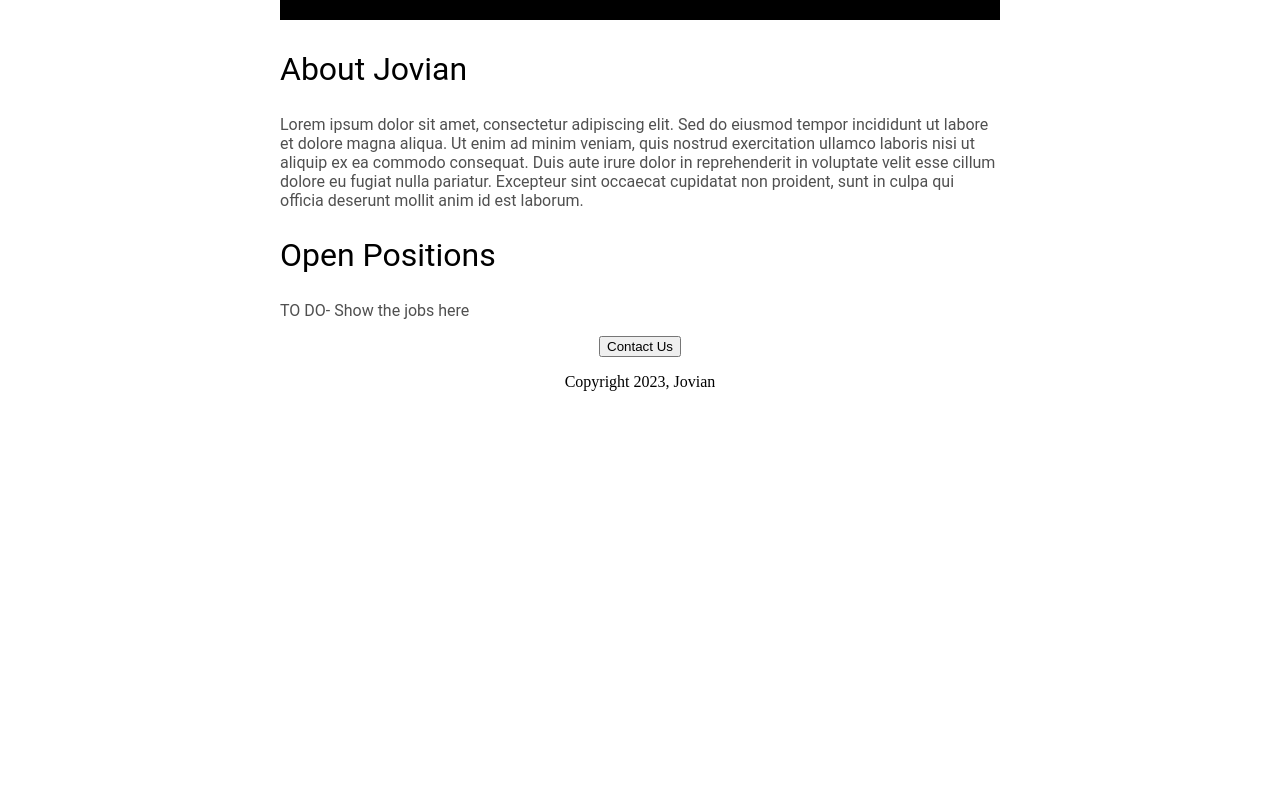
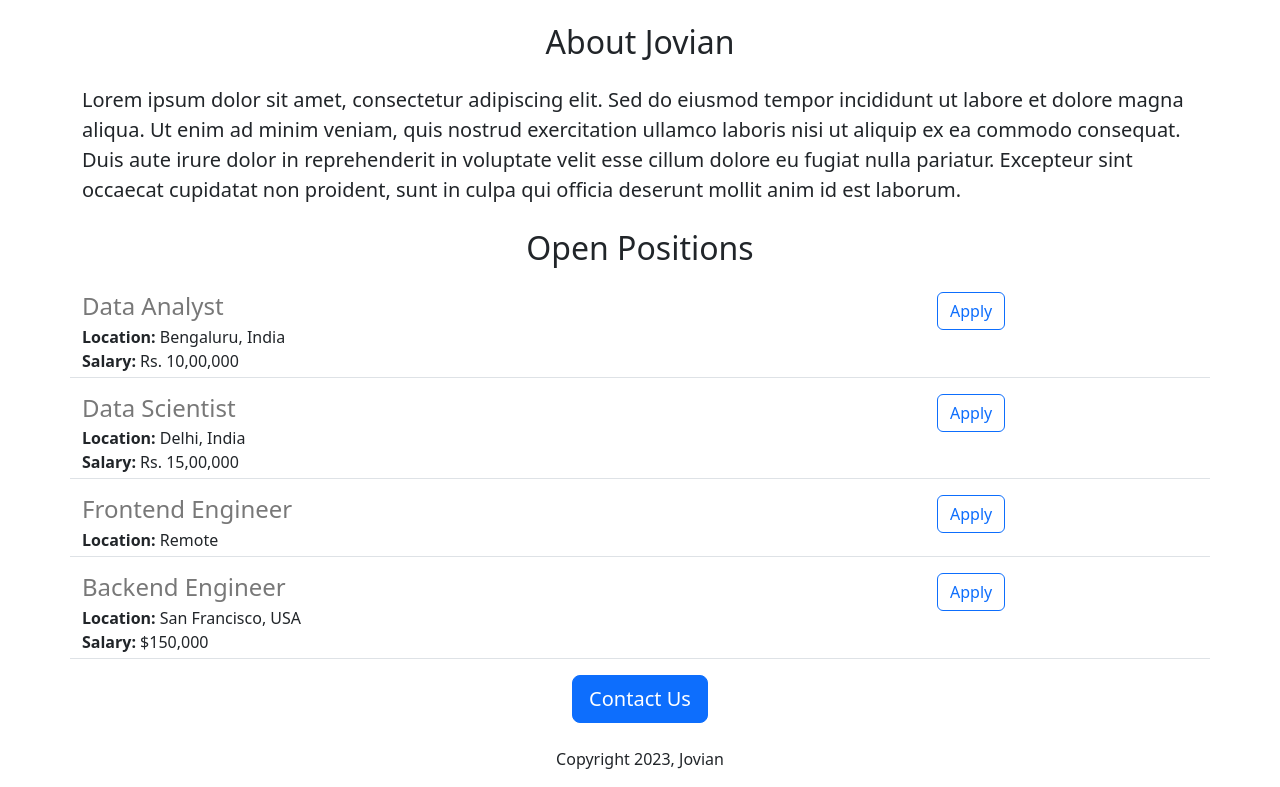
Before and after one commit to Matthewtemie/jovian-careers-website, a Flask app: page / in a window 1280 px wide. Shown: the part 441-1228 px from the top of the page. Before the commit the page ends 832 px from the top, so only its background shows below. Run offline with Flask 3, Linux system fonts and the light colour scheme.

Commit message:
feature working

```diff
--- a/app.py
+++ b/app.py
@@ -1,10 +1,43 @@
-from flask import Flask, render_template
+from flask import Flask, render_template, jsonify
+import os
 
 app = Flask(__name__)
 
-@app.route('/')
+
+@app.route("/")
 def hello_world():
-    return render_template('home.html')
+   return render_template("home.html",jobs = JOBS)
 
+JOBS = [
+    {
+        'id': 1,
+        'title': 'Data Analyst',
+        'location': 'Bengaluru, India',
+        'salary': 'Rs. 10,00,000'
+    },
+    {
+        'id': 2,
+        'title': 'Data Scientist',
+        'location': 'Delhi, India',
+        'salary': 'Rs. 15,00,000'
+    },
+    {
+        'id': 3,
+        'title': 'Frontend Engineer',
+        'location': 'Remote'
+    },
+    {
+        'id': 4,
+        'title': 'Backend Engineer',
+        'location': 'San Francisco, USA',
+        'salary': '$150,000'
+    }
+]
+
+
+
+@app.route('/jobs')
+def list_jobs():
+    return jsonify(JOBS)
 if __name__ == '__main__':
   app.run(host='0.0.0.0', debug = True)
--- /dev/null
+++ b/replit_zip_error_log.txt
@@ -0,0 +1,2 @@
+{"error":".zip archives do not support non-regular files","level":"error","msg":"unable to write file .cache/replit/modules/python-3.12","time":"2024-09-13T15:07:48Z"}
+{"error":".zip archives do not support non-regular files","level":"error","msg":"unable to write file .cache/replit/modules/replit","time":"2024-09-13T15:07:48Z"}
--- a/templates/home.html
+++ b/templates/home.html
@@ -4,52 +4,37 @@
     <title>
       Jovian Careers
     </title>
+    <meta charset="utf-8">
+    <meta name="viewport" content="width=device-width, initial-scale=1">
+     <link href="https://cdn.jsdelivr.net/npm/bootstrap@5.3.3/dist/css/bootstrap.min.css" rel="stylesheet" integrity="sha384-QWTKZyjpPEjISv5WaRU9OFeRpok6YctnYmDr5pNlyT2bRjXh0JMhjY6hW+ALEwIH" crossorigin="anonymous">
     <style>
-      h1{
-        font-size: 40px;
-        font-family: Roboto;
-        font-weight: normal;
-        color: rgb(50,50,50);
-        text-align: center;
-      }
-
       #banner {
-        width: 100%;
         height: 360px;
-        object-fit: cover;
-      }
-
-      h2{
-        font-family: Roboto;
-        font-size: 32px;
-        color: rgb(100,100,100)
-        text-align: center;
-        font-weight: normal;
-      }
-
-      .bodytext {
-        font-family: Roboto;
-        color: rgb(80,80,80);
-      }
-
-      #container {
-        max-width: 720px;
-        margin: 0 auto;
+        width:100%;
+        object-fit:cover;
       }
     </style>
+
   </head>
+
   <body>
-    <div id = 'container'>
-      <h1>Jovian Careers</h1>
-      <img id = "banner" src = "https://9b3f855f-f5fc-4c2b-be8c-d37c7071551a-00-3n0cmp2wal5pn.riker.replit.dev/static/banner.jpeg" >
-      <h2>About Jovian</h2>
-      <p class="bodytext">
+    <div class = "container">
+      <h1 class="text-center mt-2 mb-4">Jovian Careers</h1>
+      <img class = "img-fluid" id = "banner" src = "https://9b3f855f-f5fc-4c2b-be8c-d37c7071551a-00-3n0cmp2wal5pn.riker.replit.dev/static/banner.jpeg" >
+      <h2 class="text-center mt-4 mb-4">About Jovian</h2>
+      <p class="lead">
         Lorem ipsum dolor sit amet, consectetur adipiscing elit. Sed do eiusmod tempor incididunt ut labore et dolore magna aliqua. Ut enim ad minim veniam, quis nostrud exercitation ullamco laboris nisi ut aliquip ex ea commodo consequat. Duis aute irure dolor in reprehenderit in voluptate velit esse cillum dolore eu fugiat nulla pariatur. Excepteur sint occaecat cupidatat non proident, sunt in culpa qui officia deserunt mollit anim id est laborum.</p>
-      <h2>Open Positions</h2>
-      <p class="bodytext">TO DO- Show the jobs here</p>
-      <div style="text-align:center;">
-        <button>Contact Us</button>
-        <p>Copyright 2023, Jovian</p>
+      <h2 class="text-center mt-4 mb-4">Open Positions</h2>
+
+      <div>
+        {% for job in jobs %}
+          {%include 'jobitem.html'%}
+        {% endfor %}
+      </div>
+
+      <div class="text-center">
+        <button class="btn btn-primary btn-lg">Contact Us</button>
+        <p class="mt-4">Copyright 2023, Jovian</p>
       </div>
 
 
--- /dev/null
+++ b/templates/jobitem.html
@@ -0,0 +1,18 @@
+<div class = "border-bottom row" style="margin-bottom:16px; padding-bottom:4px;" >
+  <div class="col-9">
+    <h4 style ="color:rgb(120,120,120); margin-bottom:4px">
+      {{job['title']}}
+    </h4>
+    <div>
+           <b>Location:</b> {{job['location']}}
+    </div>
+    {%if 'salary' in job %}
+     <div>
+       <b>Salary:</b> {{job['salary']}}
+     </div>
+    {% endif %}
+  </div>
+  <div class="col-3">
+    <button type="button" class="btn btn-outline-primary">Apply</button>
+  </div>
+</div>
```
Also changed, not shown: .upm/store.json (added), static/img/banner.jpeg (renamed from static/banner.jpeg), 1 other file.
